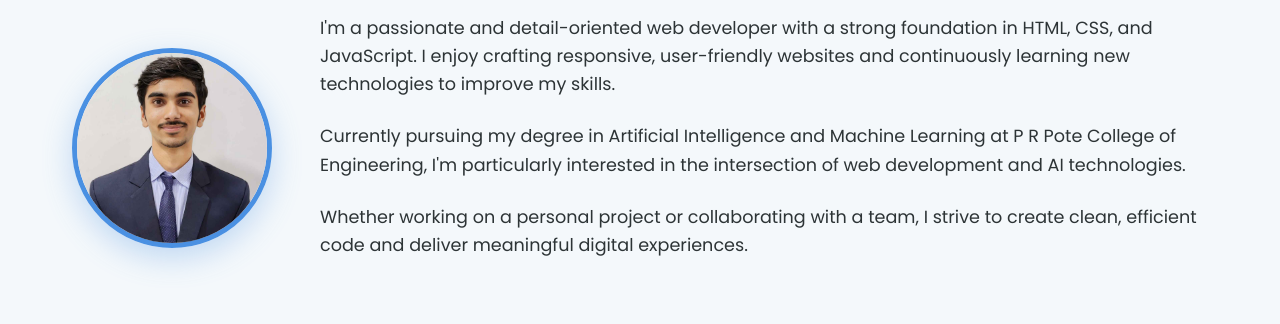
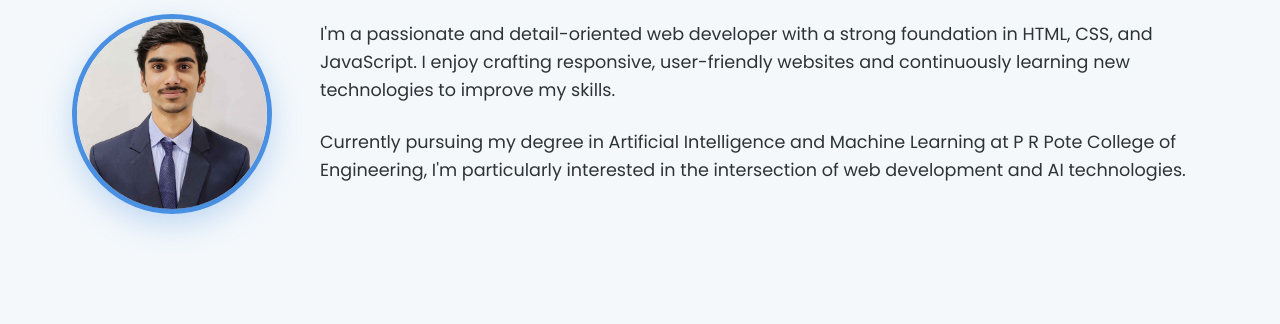
Before and after one commit to aryuchan/porfolio-webpage, a plain HTML site: page index.html in a window 1280 px wide. Shown: the part 226-550 px from the top of the page. Drawn offline with nearby package versions, Linux system fonts and the light colour scheme.

Commit message:
index.html

```diff
--- a/index.html
+++ b/index.html
@@ -597,7 +597,6 @@
         <div class="about-text">
           <p>I'm a passionate and detail-oriented web developer with a strong foundation in HTML, CSS, and JavaScript. I enjoy crafting responsive, user-friendly websites and continuously learning new technologies to improve my skills.</p>
           <p>Currently pursuing my degree in Artificial Intelligence and Machine Learning at P R Pote College of Engineering, I'm particularly interested in the intersection of web development and AI technologies.</p>
-          <p>Whether working on a personal project or collaborating with a team, I strive to create clean, efficient code and deliver meaningful digital experiences.</p>
         </div>
       </div>
     </section>
```
